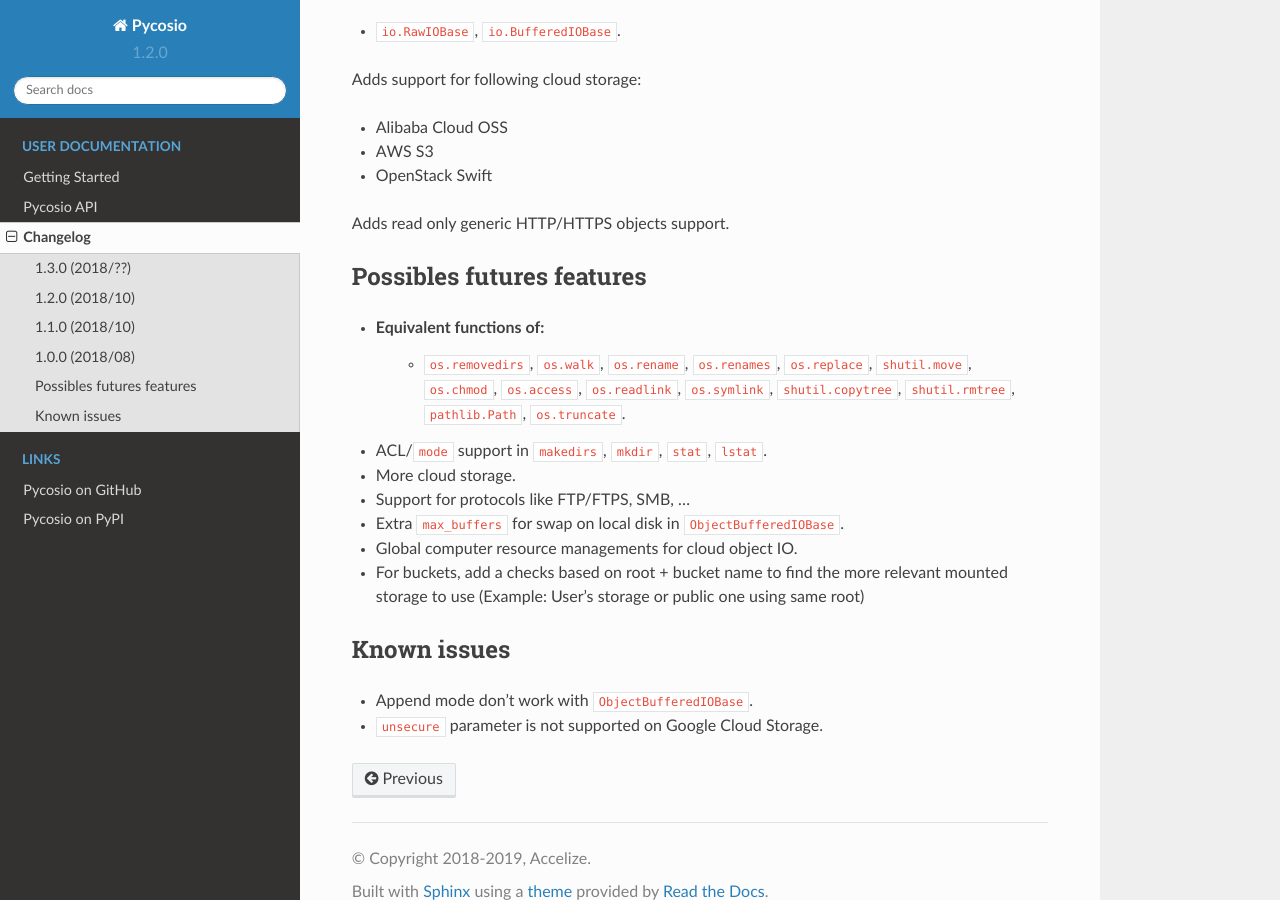
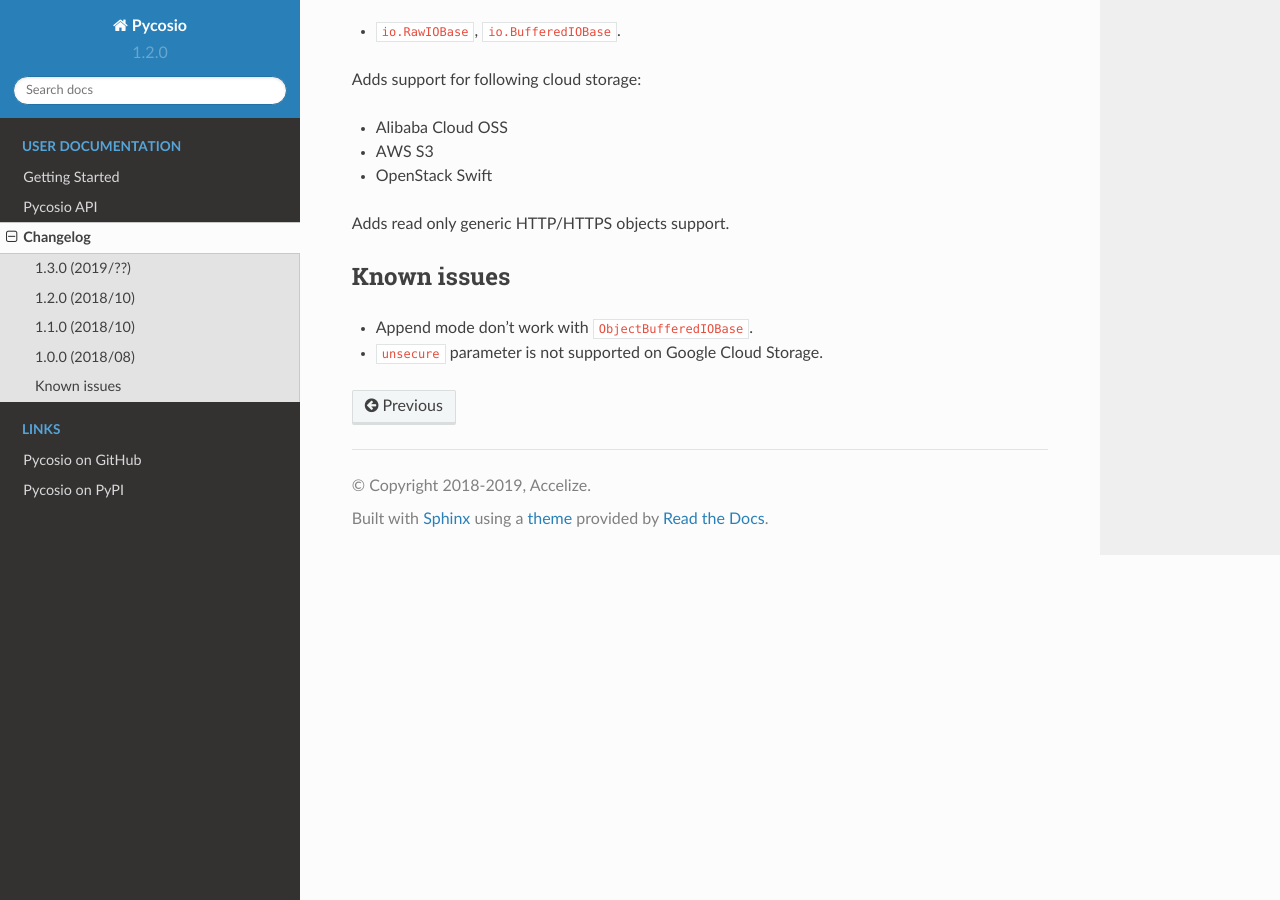
Before and after one commit to JGoutin/airfs, a Sphinx documentation site: the page built from docs/changes.rst, in a window 1280 px wide and 900 px high, scrolled down 1871 px. Built offline with Sphinx 7.4.7 and the Read the Docs theme 2.0.0, drawn with Linux system fonts in a browser that asks for light colours; some of the changed text lies outside the part shown.

Commit message:
Move futures features in GitHub issues.

```diff
--- a/docs/changes.rst
+++ b/docs/changes.rst
@@ -1,7 +1,7 @@
 Changelog
 =========
 
-1.3.0 (2018/??)
+1.3.0 (2019/??)
 ---------------
 
 Add support for following cloud storage:
@@ -90,23 +90,6 @@ Adds support for following cloud storage:
 
 Adds read only generic HTTP/HTTPS objects support.
 
-Possibles futures features
---------------------------
-
-* Equivalent functions of:
-    * ``os.removedirs``, ``os.walk``, ``os.rename``, ``os.renames``,
-      ``os.replace``, ``shutil.move``, ``os.chmod``, ``os.access``,
-      ``os.readlink``, ``os.symlink``, ``shutil.copytree``, ``shutil.rmtree``,
-      ``pathlib.Path``, ``os.truncate``.
-* ACL/``mode`` support in ``makedirs``, ``mkdir``, ``stat``, ``lstat``.
-* More cloud storage.
-* Support for protocols like FTP/FTPS, SMB, ...
-* Extra ``max_buffers`` for swap on local disk in ``ObjectBufferedIOBase``.
-* Global computer resource managements for cloud object IO.
-* For buckets, add a checks based on root + bucket name to find the more
-  relevant mounted storage to use
-  (Example: User's storage or public one using same root)
-
 Known issues
 ------------
 
```
